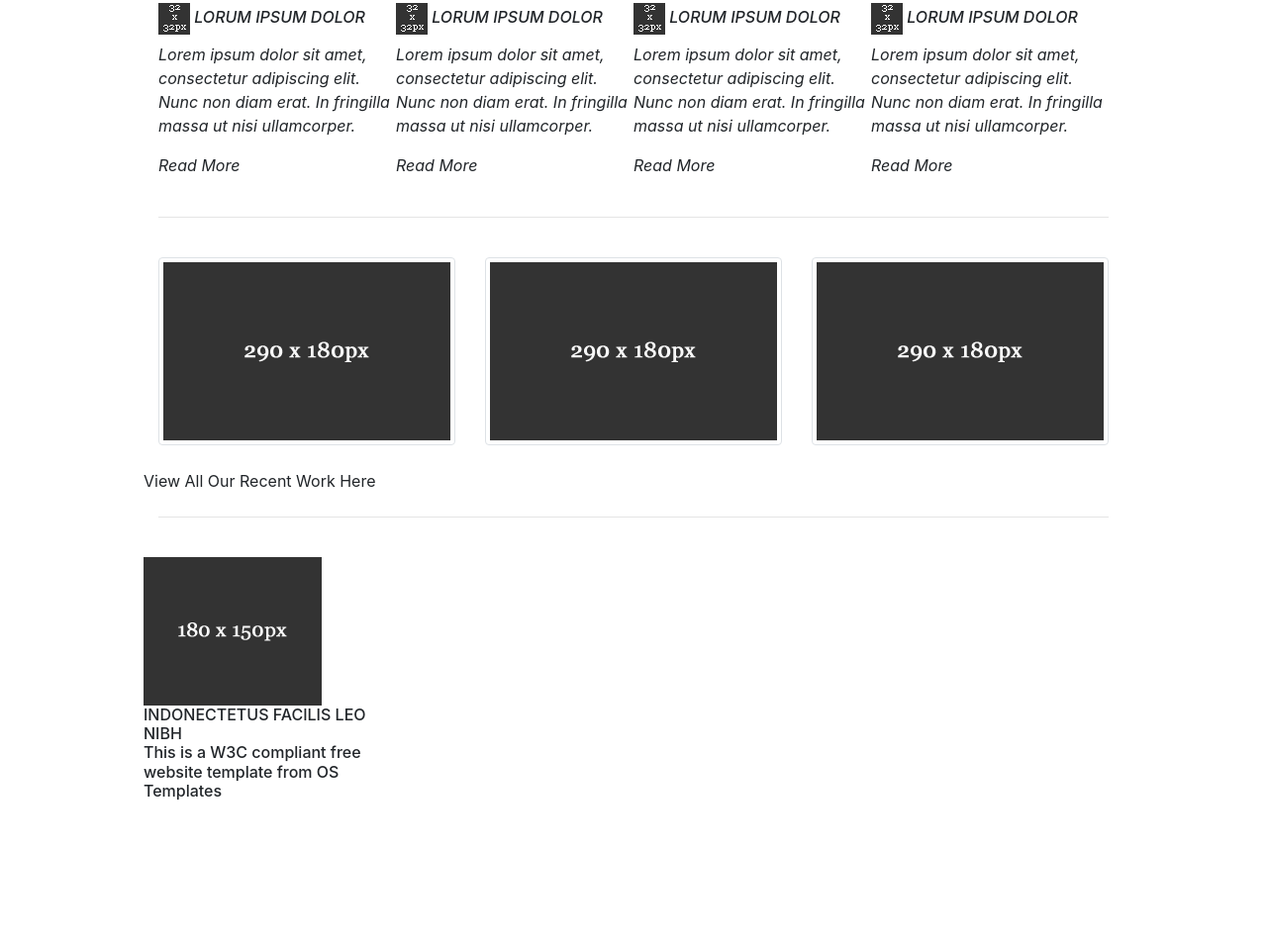
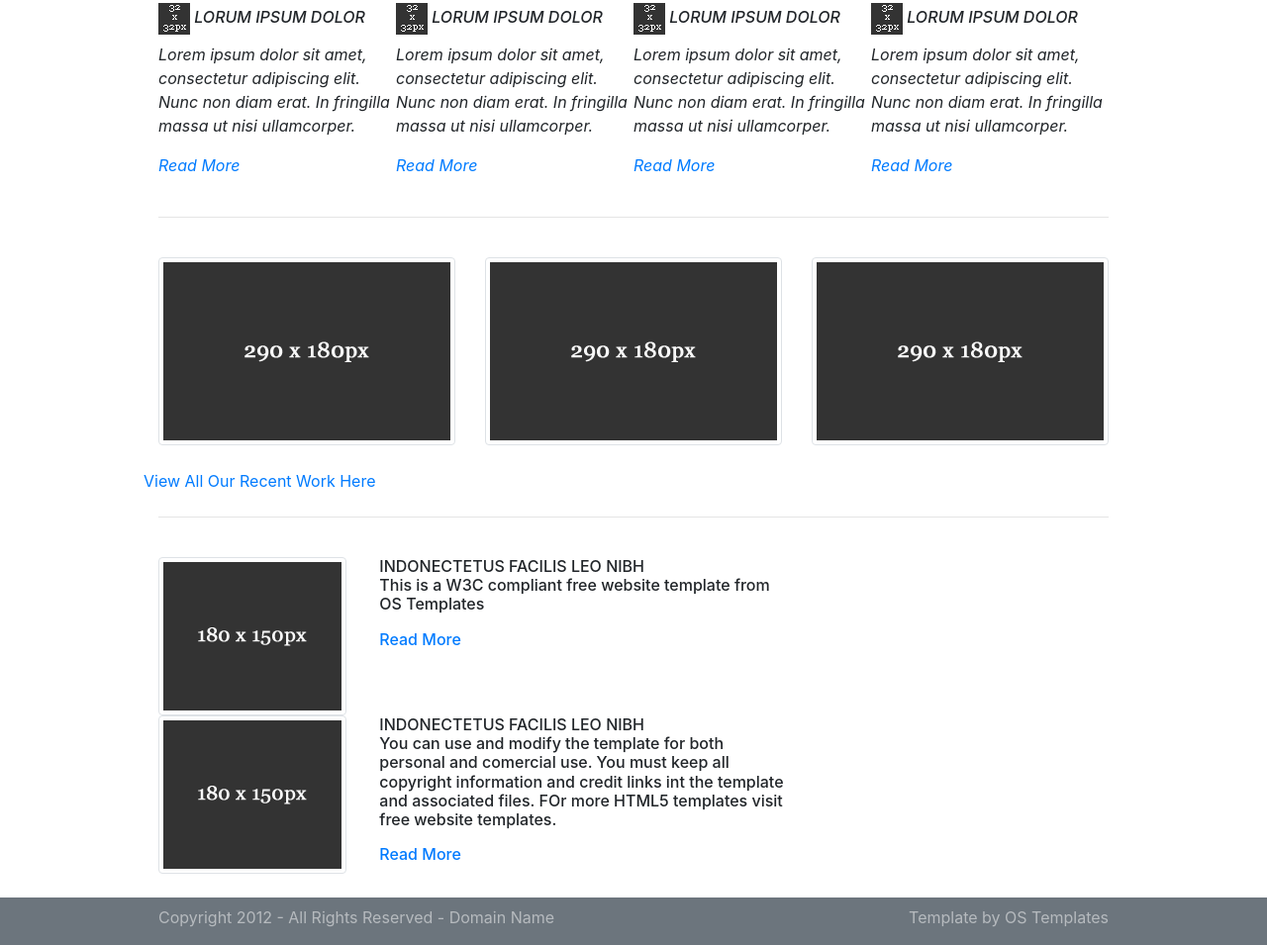
Before and after one commit to dragonardx/frontendkourse190506, a plain HTML site: page 12nd/12nd.html in a window 1280 px wide. Shown: the part 501-1456 px from the top of the page at 99% size. Before the commit the page ends 1326 px from the top, so only its background shows below. Drawn offline with nearby package versions, Linux system fonts and the light colour scheme.

Commit message:
nd 12 fix 1

```diff
--- a/12nd/12nd.html
+++ b/12nd/12nd.html
@@ -49,7 +49,7 @@
             </h6>
             <p>Lorem ipsum dolor sit amet, consectetur adipiscing elit. Nunc non diam erat. In fringilla massa ut nisi
                 ullamcorper.</p>
-            <a>Read More</a>
+            <a href="#">Read More</a>
         </div>
         <div class="col-md-3 p-0 mt-4">
             <h6>
@@ -58,7 +58,7 @@
             </h6>
             <p>Lorem ipsum dolor sit amet, consectetur adipiscing elit. Nunc non diam erat. In fringilla massa ut nisi
                 ullamcorper.</p>
-            <a>Read More</a>
+            <a href="#">Read More</a>
         </div>
         <div class="col-md-3 p-0 mt-4">
             <h6>
@@ -67,7 +67,7 @@
             </h6>
             <p>Lorem ipsum dolor sit amet, consectetur adipiscing elit. Nunc non diam erat. In fringilla massa ut nisi
                 ullamcorper.</p>
-            <a>Read More</a>
+            <a href="#">Read More</a>
         </div>
         <div class="col-md-3 p-0 mt-4">
             <h6>
@@ -76,14 +76,14 @@
             </h6>
             <p>Lorem ipsum dolor sit amet, consectetur adipiscing elit. Nunc non diam erat. In fringilla massa ut nisi
                 ullamcorper.</p>
-            <a>Read More</a>
+            <a href="#">Read More</a>
         </div>
     </div>
 </div>
 <div class="container mr-auto">
     <div class="row">
         <div class="col-md-12 p-0 mt-4">
-           <hr/>
+            <hr/>
         </div>
     </div>
 </div>
@@ -100,7 +100,7 @@
         </div>
         <div class="row">
             <div class="col-md-12 p-0 mt-4">
-                <a class="mt-3">View All Our Recent Work Here</a>
+                <a class="mt-3" href="#">View All Our Recent Work Here</a>
             </div>
         </div>
     </div>
@@ -114,25 +114,53 @@
 </div>
 <div class="container mr-auto">
     <div class="row">
-        <div class="col-md-6 p-0 mt-4">
+        <div class="col-md-8 p-0 mt-4">
             <div class="row">
-                <div class="col-md-6 p-0 m-0">
+                <div class="col-md-4 mt-0 text-left">
+                    <img class="img-thumbnail" src="img/180x150.gif">
+                </div>
+                <div class="col-md-8 mt-0">
                     <h6>
-                        <img src="img/180x150.gif">
                         INDONECTETUS FACILIS LEO NIBH
                         <p>
                             This is a W3C compliant free website template from <span>OS Templates</span>
                         </p>
+                        <a href="#">Read More</a>
                     </h6>
                 </div>
-                <div class="col-md-6 p-0 m=0">
-
+            </div>
+            <div class="row">
+                <div class="col-md-4 mt-0 text-left">
+                    <img class="img-thumbnail" src="img/180x150.gif">
+                </div>
+                <div class="col-md-8 mt-0">
+                    <h6>
+                        INDONECTETUS FACILIS LEO NIBH
+                        <p>
+                            You can use and modify the template for both personal and comercial use. You must keep all
+                            copyright information and credit links int the template and associated files.
+                            FOr more HTML5 templates visit free website templates.
+                        </p>
+                        <a href="#">Read More</a>
+                    </h6>
                 </div>
             </div>
         </div>
-        <div class="col-md-6 p-0 mt-4">
+        <div class="col-md-4 p-0 mt-4">
         </div>
     </div>
 </div>
+<footer class="container-fluid bg-secondary mt-4">
+    <div class="container mr-auto">
+        <div class="row">
+            <div class="col-sm-6 text-white-50 p-0 mt-2">
+                <p>Copyright 2012 - All Rights Reserved - Domain Name</p>
+            </div>
+            <div class="col-sm-6 text-white-50 p-0 mt-2 text-right">
+                <p>Template by OS Templates</p>
+            </div>
+        </div>
+    </div>
+</footer>
 </body>
 </html>
```
